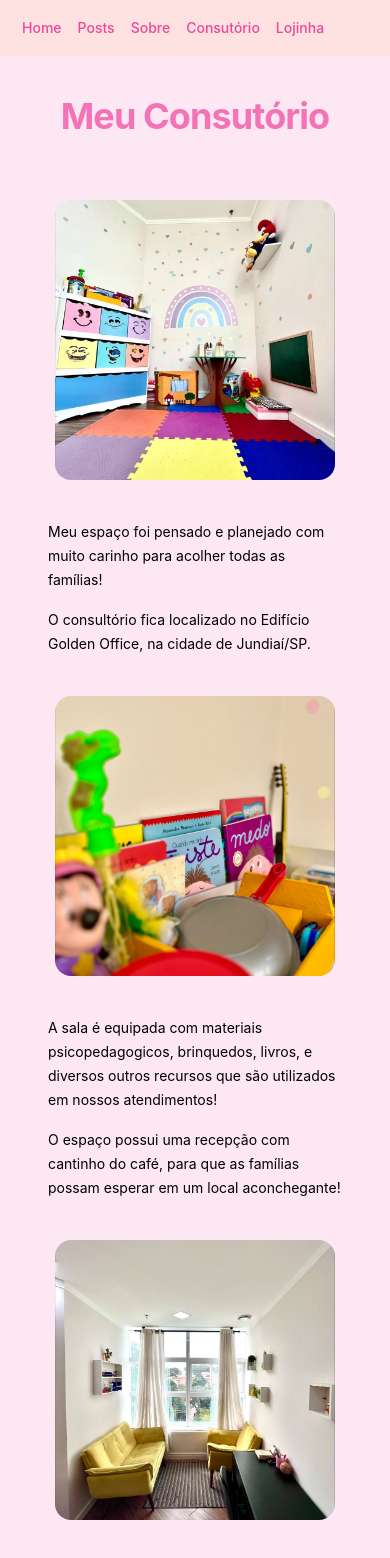
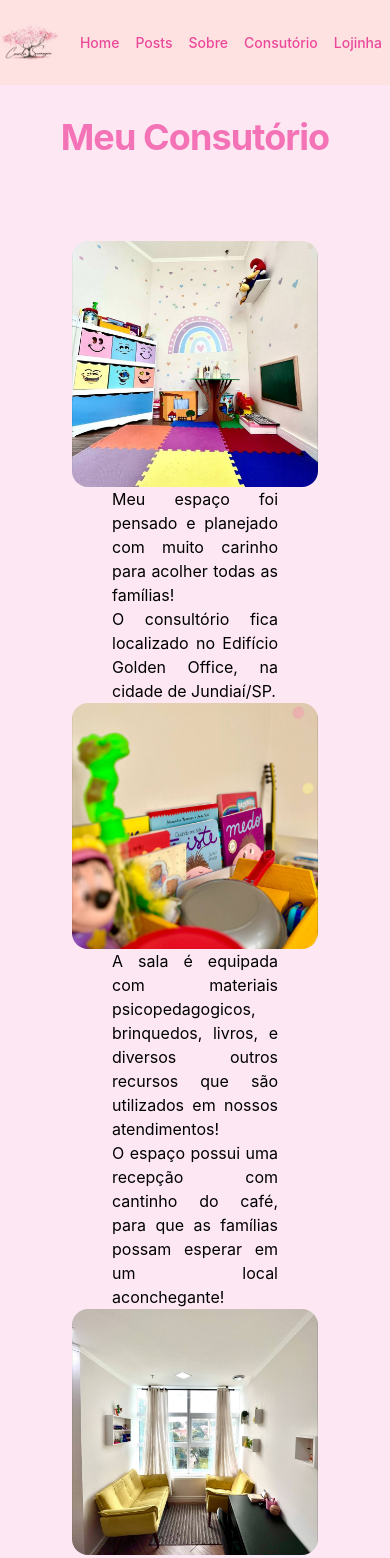
Before and after one commit to renant/psi-camila-samogim-2, a Next.js app: page /espaco in a window 390 px wide. Shown: the top 1558 px of the page. Built offline with nearby package versions, Linux system fonts and the light colour scheme.

Commit message:
melhorias em responsivibilidade

```diff
--- a/src/app/components/Header.tsx
+++ b/src/app/components/Header.tsx
@@ -1,11 +1,17 @@
 import Link from "next/link";
+
+import Image from 'next/image';
+import logo from '../../../public/logo-cortado.png';
 
 export default function Header() {
   return (
     <header>
-      <nav className="bg-red-100 prose prose-sm md:prose-xl max-w-6xl mx-auto flex justify-between flex-col sm:flex-row">
-        <div>
-          {/* <Link href="/">teste</Link> */}
+      <nav className="bg-red-100 prose prose-sm md:prose-xl max-w-6xl mx-auto flex justify-between sm:items-start sm:flex-row relative items-center">
+        <div className='w-0 md:w-36 pt-2 md:absolute md:left-6 md:-top-6 md:visible invisible '>
+          <Image src={logo} alt="Logo da Psicologa Camila Samogim" />
+        </div>
+        <div className="md:w-0 md:h-0 md:invisible visible">
+          <Image src={logo} alt="Logo da Psicologa Camila Samogim" />
         </div>
         <div>
           <ul className="space-x-4 mr-2">
--- a/src/app/components/ListItem.tsx
+++ b/src/app/components/ListItem.tsx
@@ -10,8 +10,8 @@ export default function ListItem({ post }: Props) {
   const formattedDate = getFormattedDate(date);
 
   return (
-    <Link className="" href={`/posts/${id}`}>
-      <div className="rounded-xl border p-5 shadow-sm bg-pink-50 mb-5 hover:bg-slate-100">
+    <Link className="flex" href={`/posts/${id}`}>
+      <div className="rounded-xl border p-5 shadow-sm bg-pink-50 hover:bg-slate-100 flex-1">
         <div className="flex w-full items-center justify-between border-b border-pink-500 pb-3">
           <div className="text-lg font-bold text-slate-700">
             {title}
--- a/src/app/components/Post.tsx
+++ b/src/app/components/Post.tsx
@@ -5,13 +5,10 @@ export default function Posts() {
 
   const posts = getSortedPostsData();
   return (
-    <section className="py-12">
-      {/* <h2 className="text-4xl font-bold text-white/90">Artigos</h2> */}
-      <ul className="w-full prose prose-sm">
-        {posts.map((post) => (
-          <ListItem key={post.id} post={post} />))
-        }
-      </ul>
-    </section>
+    <div className="mt-2 md:mt-8 prose prose-sm grid grid-cols-1 md:grid-cols-2 gap-4 max-w-fit">
+      {posts.map((post) => (
+        <ListItem key={post.id} post={post} />))
+      }
+    </div>
   );
 }
--- a/src/app/espaco/page.tsx
+++ b/src/app/espaco/page.tsx
@@ -36,58 +36,58 @@ export default function Espaco() {
   return (
     <>
 
-      <div className="mb-16 sm:prose-xl prose-pink prose-sm items-center">
-        <h1 className="text-4xl font-bold tracking-tight text-pink-400 sm:text-5xl text-center mb-10">
+      <div className="mb-16 text-base text-black-600 items-center">
+        <h1 className="text-4xl font-bold tracking-tight text-pink-400 sm:text-5xl text-center mb-1">
           Meu Consutório
         </h1>
-        <div className="flex flex-col md:ml-10">
-          <div className="flex flex-col md:grid md:grid-cols-2 md:grid-rows-1 md:gap-4">
+        <div className="flex flex-col md:ml-10 px-10 py-20">
+          <div className="flex flex-col md:grid md:grid-cols-2 md:grid-rows-1 md:gap-4 md:mb-6">
             <div className="m-auto">
               <Image
                 src='/espaco/9.jpg'
-                width={280}
-                height={280}
+                width={250}
+                height={250}
                 alt=""
                 className="aspect-square  rounded-2xl bg-zinc-100 object-cover dark:bg-zinc-800"
               />
             </div>
-            <div className="m-auto">
+            <div className="m-auto text-justify px-10">
               <p>Meu espaço foi pensado e planejado com muito carinho para acolher todas as famílias!</p>
               <p>O consultório fica localizado no Edifício Golden Office, na cidade de Jundiaí/SP.</p>
             </div>
           </div>
-          <div className="flex flex-col-reverse md:grid md:grid-cols-2 md:grid-rows-1 md:gap-4">
-            <div className="m-auto">
+          <div className="flex flex-col-reverse md:grid md:grid-cols-2 md:grid-rows-1 md:gap-4 md:mb-6">
+            <div className="m-auto text-justify px-10">
               <p>A sala é equipada com materiais psicopedagogicos, brinquedos, livros, e diversos outros recursos que são utilizados em nossos atendimentos!</p>
               <p>O espaço possui uma recepção com cantinho do café, para que as famílias possam esperar em um local aconchegante!</p>
             </div>
             <div className="m-auto">
               <Image
                 src='/espaco/3.jpeg'
-                width={280}
-                height={280}
+                width={250}
+                height={250}
                 alt=""
                 className="aspect-square  rounded-2xl bg-zinc-100 object-cover dark:bg-zinc-800"
               />
             </div>
           </div>
-          <div className="flex flex-col md:grid md:grid-cols-2 md:grid-rows-1 md:gap-4">
+          <div className="flex flex-col md:grid md:grid-cols-2 md:grid-rows-1 md:gap-4 md:mb-6">
             <div className="m-auto">
               <Image
                 src='/espaco/6.jpeg'
-                width={280}
-                height={280}
+                width={250}
+                height={250}
                 alt=""
                 className="aspect-square  rounded-2xl bg-zinc-100 object-cover dark:bg-zinc-800"
               />
             </div>
-            <div className="m-auto">
+            <div className="m-auto text-justify px-10">
               <p>Também possuímos banheiro e uma pequena copa, utilizada também como recurso de algumas terapias!</p>
               <p>Venha conhecer o espaço e tomar um café comigo!</p>
             </div>
           </div>
         </div>
-        <div>
+        <div className='prose prose-sm max-w-none px-10'>
           <h2 className='text-center'>Confira de perto meu espaço</h2>
           <h5 className='text-center'>clique para ampliar as fotos</h5>
           <div className='mt-2 flex flex-wrap m-auto justify-center md:gap-4 gap-2'>
--- a/src/app/layout.tsx
+++ b/src/app/layout.tsx
@@ -35,7 +35,7 @@ export default function RootLayout({
         </div> */}
 
         <Header />
-        <div className='mx-auto max-w-6xl md:px-6 px-12 py-10 md:py-12 bg-pink-100'>
+        <div className='mx-auto max-w-6xl md:px-6 px-8 py-8 md:py-12 bg-pink-100'>
           {children}
         </div>
       </body>
--- a/src/app/page.tsx
+++ b/src/app/page.tsx
@@ -1,6 +1,4 @@
 
-import Image from 'next/image';
-import logo from '../../public/logo-cortado.png';
 
 import { FaInstagram, FaLinkedin, FaWhatsapp } from 'react-icons/fa';
 import Posts from './components/Post';
@@ -11,13 +9,13 @@ export default function Page() {
   return (
     <>
       <div className="flex flex-col  md:items-start items-center">
-        <div className='flex flex-col'>
+        {/* <div className='flex flex-col'>
           <div className='w-36 pt-2'>
             <Image src={logo} alt="Logo da Psicologa Camila Samogim" />
           </div>
-        </div>
+        </div> */}
         <div>
-          <h1 className='text-4xl mb-2 mt-6'>Psicóloga Infantil e Juvenil</h1>
+          <h1 className='text-4xl mb-2'>Psicóloga Infantil e Juvenil</h1>
         </div>
         <div className='flex flex-row '>
           <h5 className='md:basis-10/12 md:text-lg text-sm font-thin'>Especializada em crianças e adolescentes, com formação em Análise do Comportamento aplicada ao Transtorno do Espectro Autista e Deficiência pela CBI of Miami. Atendo em Jundiaí e região, oferecendo acompanhamento psicológico infantil-juvenil e orientação para pais.</h5>
@@ -37,9 +35,8 @@ export default function Page() {
           </a>
         </div>
       </div>
-      <div>
-        <Posts />
-      </div>
+      <Posts />
+
     </>
   )
 }
--- a/src/app/sobre/page.tsx
+++ b/src/app/sobre/page.tsx
@@ -23,7 +23,7 @@ export default function Sobre() {
     <div className="mb-16">
       <div className="grid grid-cols-1 gap-y-16 lg:grid-cols-2 lg:grid-rows-[auto_1fr] lg:gap-y-12">
         <div className="lg:pl-20 flex flex-row justify-center items-center">
-          <div className="max-w-xs px-2.5 lg:max-w-none">
+          <div className="max-w-xs px-2.5 lg:max-w-md md:w-96">
             {/* <Image
               src={profile}
               width={400}
@@ -42,7 +42,7 @@ export default function Sobre() {
           <h1 className="text-4xl font-bold tracking-tight text-pink-400 sm:text-5xl">
             Eu sou Camila Samogim, prazer!
           </h1>
-          <div className="mt-6 space-y-7 text-base text-black-600">
+          <div className="mt-6 space-y-7 text-base text-black-600 text-justify">
             <p>
               Sou formada em Psicologia pelo Anchieta, em Jundiaí. Durante a minha graduação, percebi minha paixão pelo trabalho com crianças e decidi me especializar nessa área. Atualmente, estou realizando uma Pós-graduação em Análise do Comportamento aplicada ao Transtorno do Espectro Autista e Deficiência pela CBI of Miami, com o objetivo de aprimorar ainda mais meu conhecimento e habilidades para ajudar as crianças com necessidades especiais.
             </p>
```
